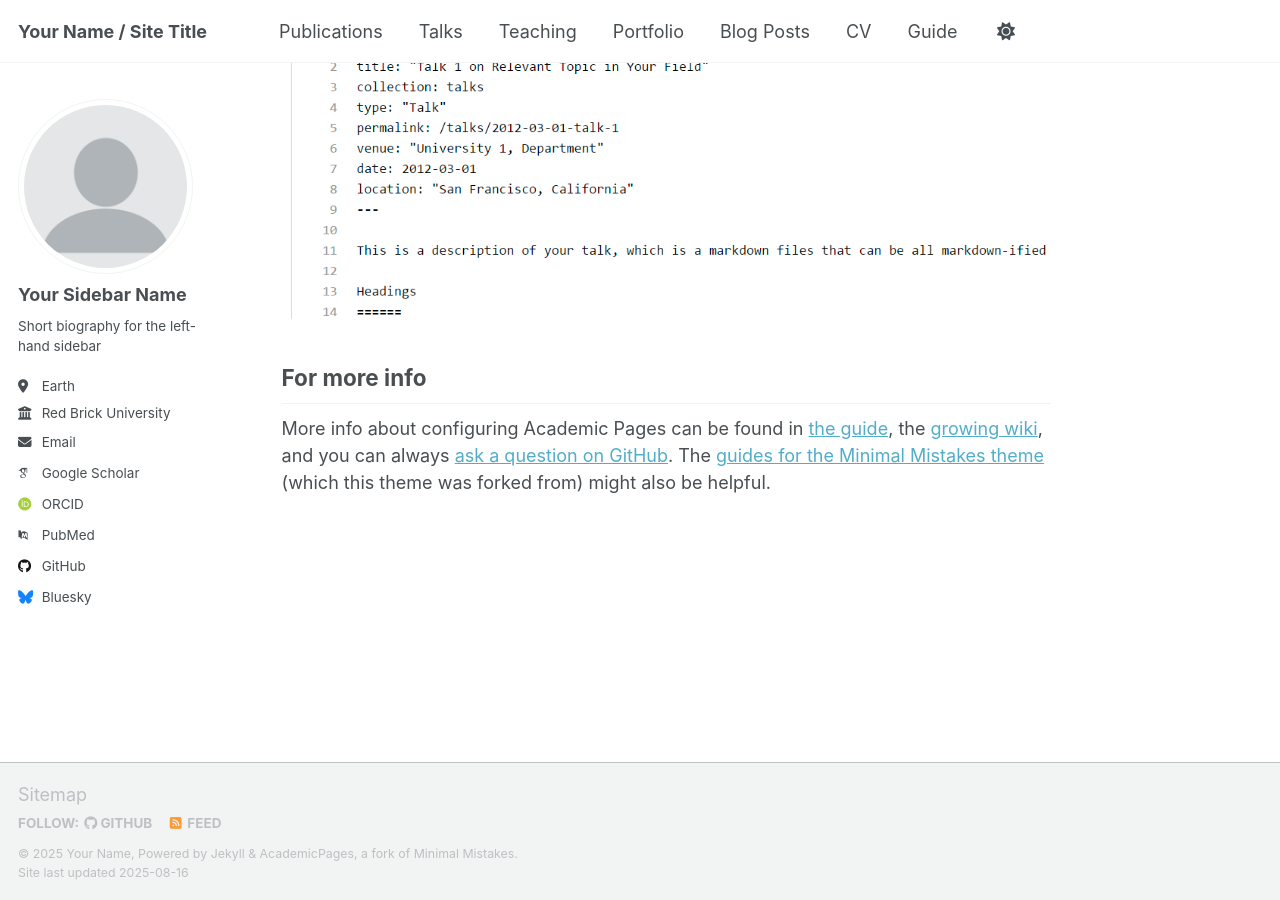
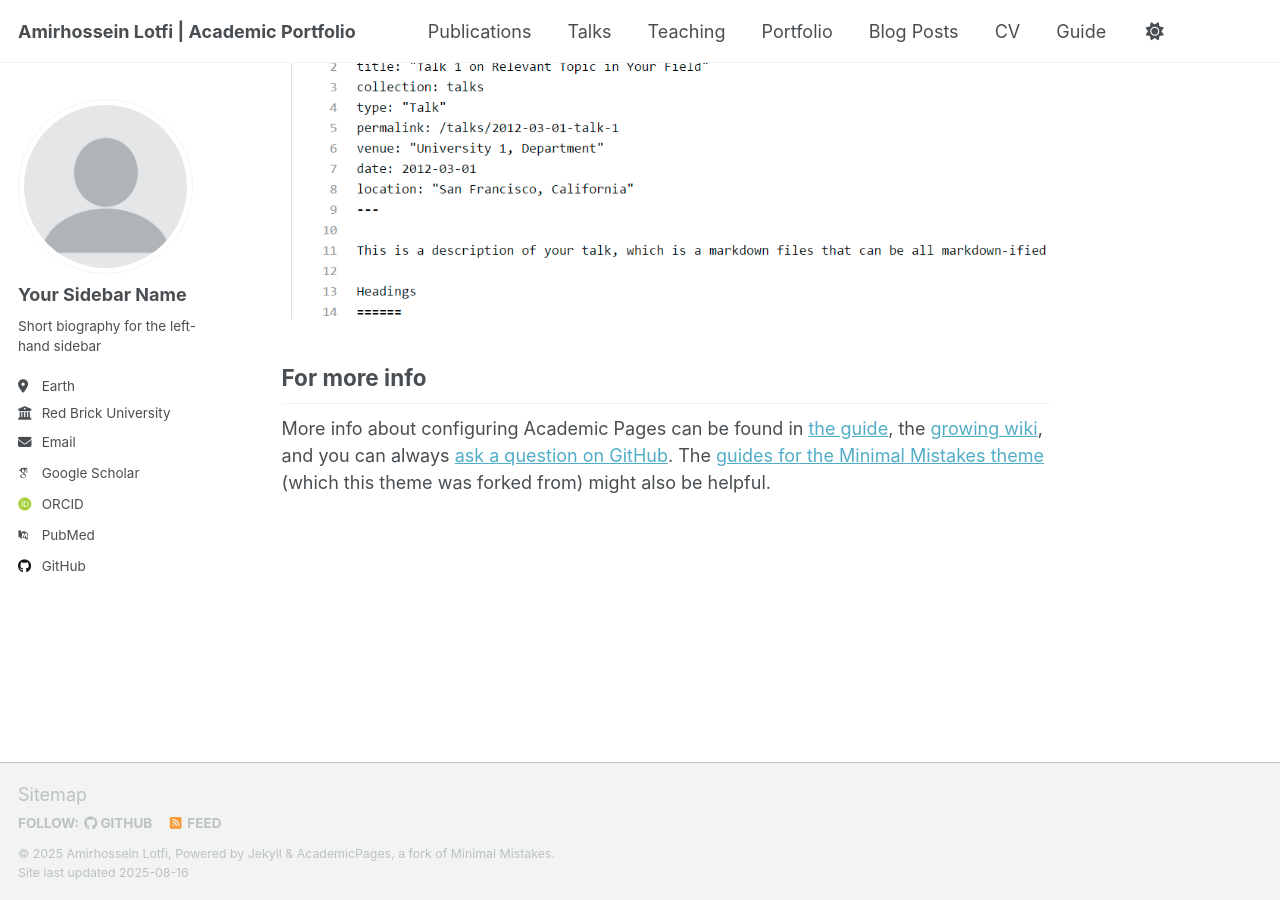
Before and after one commit to AmirLotfiSAI/AmirLotfiSAI.github.io, a Jekyll site: the page built from _pages/about.md, in a window 1280 px wide and 900 px high, scrolled down 2880 px. Built offline with Jekyll 4.4.1, drawn with Linux system fonts in a browser that asks for light colours; some web fonts are replaced; a script that is not in the unit is left out.

Commit message:
_config.yml
Initial personal information

```diff
--- a/_config.yml
+++ b/_config.yml
@@ -9,10 +9,10 @@
 # Basic Site Settings
 locale                   : "en-US"
 site_theme               : "default" # Currently available options are "default", "air"
-title                    : "Your Name / Site Title"
+title                    : "Amirhossein Lotfi | Academic Portfolio"
 title_separator          : "-"
-name                     : &name "Your Name"
-description              : &description "personal description"
+name                     : &name "Amirhossein Lotfi"
+description              : &description "A Materials Science and Engineering graduate specializing in Materials Informatics. I leverage machine learning and deep learning to design novel materials and predict their properties."
 url                      : https://academicpages.github.io # the base hostname & protocol for your site e.g. "https://[your GitHub username].github.io" or if you already have some other page hosted on Github then use "https://[your GitHub username].github.io/[Your Repo Name]"
 baseurl                  : "" # the subpath of your site, e.g. "/blog"
 repository               : "academicpages/academicpages.github.io"
@@ -29,7 +29,7 @@ author:
   location         : "Earth"
   employer         : "Red Brick University"
   uri              : # URL
-  email            : "none@example.org"
+  email            : "amirhossein_lotfi@metaleng.iust.ac.ir"
 
   # Academic websites
   academia         : # URL
@@ -52,31 +52,31 @@ author:
   stackoverflow    : # User number or user number and name (i.e., use "1" or "1/jeff-atwood")
 
   # Social media
-  artstation       : # Username
-  bluesky          : "bsky.app" # Replace this with you Bluesky username
-  facebook         : # Username
-  flickr           : # Username
+  #artstation       : # Username
+  #bluesky          : "bsky.app" # Replace this with you Bluesky username
+  #facebook         : # Username
+  #flickr           : # Username
   foursquare       : # Username
-  goodreads        : # Username
-  google_plus      : # Username
-  keybase          : # Username
+  #goodreads        : # Username
+  #google_plus      : # Username
+  #keybase          : # Username
   instagram        : # Username
-  lastfm           : # Username
+  #lastfm           : # Username
   linkedin         : # Username
-  mastodon         : # URL
-  medium           : # URL
-  pinterest        : # Username
-  soundcloud       : # Username
-  steam            : # Username
-  telegram         : # URL
-  tumblr           : # Username
-  twitter          : # Username for X / Twitter
-  vine             : # Username
-  weibo            : # Username
-  wikipedia        : # Username
-  xing             : # Username
-  youtube          : # Username
-  zhihu            : # Username
+  #mastodon         : # URL
+  #medium           : # URL
+  #pinterest        : # Username
+  #soundcloud       : # Username
+  #steam            : # Username
+  #telegram         : # URL
+  #tumblr           : # Username
+  #twitter          : # Username for X / Twitter
+  #vine             : # Username
+  #weibo            : # Username
+  #wikipedia        : # Username
+  #xing             : # Username
+  #youtube          : # Username
+  #zhihu            : # Username
 
 # Publication Category - The following the list of publication categories and their headings
 publication_category:
```
